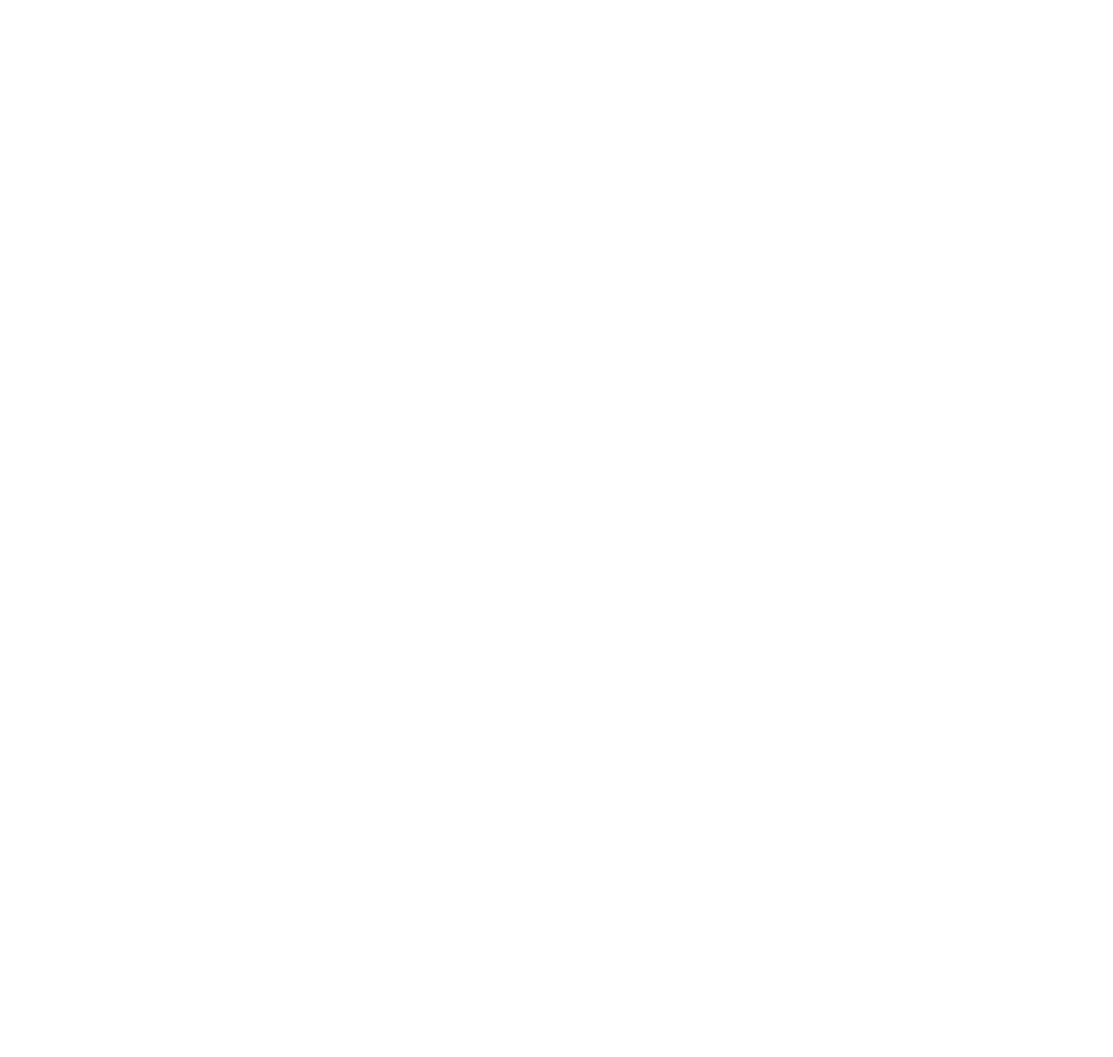
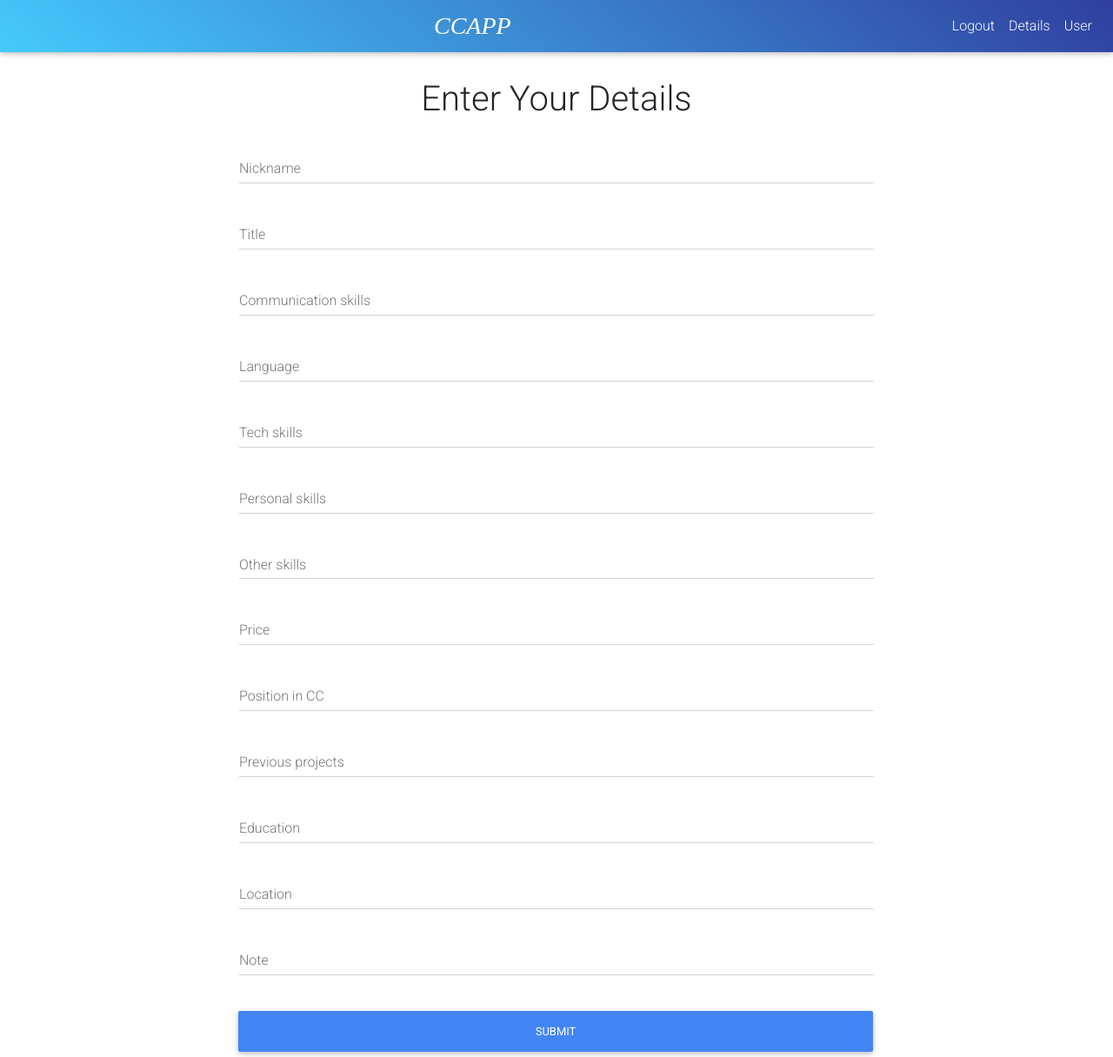
Before and after one commit to maximiliangarmatsch/rentdevelopers, a React (Create React App) app: page /developer/member/1/details in a window 1280 px wide. Shown: the whole page at 87% size. Before the commit the page ends 800 px from the top, so only its background shows below. Built offline with nearby package versions, Linux system fonts and the light colour scheme.

Commit message:
Added MemberDetails, changed Memeber and Header components

```diff
--- a/src/App.js
+++ b/src/App.js
@@ -5,13 +5,12 @@ import { BrowserRouter as Router, Route } from 'react-router-dom';
 import Login from './components/developer/login/Login';
 import LandingPage from './components/LandingPage';
 import Members from './components/client/Members';
-import Member from './components/developer/Member';
-import { Provider } from './context';
+import Member from './components/developer/member/Member';
+import MemberDetails from './components/developer/member/MemberDetails';
 
 class App extends Component {
   render() {
     return (
-      <Provider>
       <Router>
         <React.Fragment>
 
@@ -20,14 +19,14 @@ class App extends Component {
           {/* For Developers */}
           <Route exact path='/developer/login' component={Login} />
           <Route exact path='/developer/register' component={Register} />
-            <Route exact path='/developer/member' component={Member} />
+          <Route exact path='/developer/member/:userNicename' component={Member} />
+          <Route exact path='/developer/member/:userNicename/details' component={MemberDetails} />
 
           {/* For Client */}
           <Route exact path='/members' component={Members} />
 
         </React.Fragment>
       </Router>
-      </Provider>
     );
   }
 }
--- a/src/components/Header/Header.js
+++ b/src/components/Header/Header.js
@@ -1,8 +1,10 @@
-import React, {Component} from 'react';
+import React, { Component } from 'react';
 import {
 	MDBNavbar, MDBNavbarBrand, MDBNavbarNav, MDBNavItem, MDBNavLink, MDBNavbarToggler, MDBCollapse
 } from "mdbreact";
 import "../../styles/header.css";
+import { withRouter } from 'react-router-dom';
+
 class Header extends Component {
 	state = {
 		isOpen: false
@@ -12,13 +14,49 @@ class Header extends Component {
 		this.setState({ isOpen: !this.state.isOpen });
 	};
 
+	onLogout = (e) => {
+		localStorage.setItem('token', '');
+		localStorage.setItem('username', '');
+		localStorage.setItem('user_id', '');
+		this.props.history.push('/')
+	}
+
+	onUserDetails = (e) => {
+		this.props.history.push(`/developer/member/${localStorage.getItem('username')}/details`);
+		e.preventDefault()
+	}
+
 	/*DEV COMMENTARY AFTER IMPLEMENTING DELETE MenuItem1... texts AND QUOTES IN to ATTRIBUTE*/
 	render() {
+		let clientHeader = null;
+		if (localStorage.getItem('username') === '') {
+			clientHeader = <MDBNavbarNav right >
+				<MDBNavItem>
+					<MDBNavLink to={this.props.route4}>{this.props.text4}</MDBNavLink>
+				</MDBNavItem>
+				<MDBNavItem>
+					<MDBNavLink to={this.props.route5}>{this.props.text5}</MDBNavLink>
+				</MDBNavItem>
+			</MDBNavbarNav>
+		} else {
+			clientHeader = <MDBNavbarNav right >
+				<MDBNavItem>
+					<MDBNavLink to="#" onClick={this.onLogout}>{this.props.text2}</MDBNavLink>
+				</MDBNavItem>
+				<MDBNavItem>
+					<MDBNavLink to="#" onClick={this.onUserDetails}>{this.props.text3}</MDBNavLink>
+				</MDBNavItem>
+				<MDBNavItem >
+					<MDBNavLink to={this.props.route1}>{this.props.text1}</MDBNavLink>
+				</MDBNavItem>
+			</MDBNavbarNav>
+		}
+
 		return (
 			<MDBNavbar color="blue-gradient" dark expand="md">
 				<div className="nav-display">
 					<MDBNavbarToggler onClick={this.toggleCollapse} />
-						<MDBNavbarNav   style={{flexDirection: "row"}}>{/*active*/}
+					<MDBNavbarNav style={{ flexDirection: "row" }}>{/*active*/}
 						<MDBNavbarBrand><h3 className="nav-heading">CCAPP</h3></MDBNavbarBrand>
 					</MDBNavbarNav>
 				</div>
@@ -36,14 +74,7 @@ class Header extends Component {
 						<MDBNavItem>
 						</MDBNavItem>
 					</MDBNavbarNav> */}
-					<MDBNavbarNav right >
-						<MDBNavItem>
-							<MDBNavLink to={this.props.route4}>{this.props.text4}</MDBNavLink>
-						</MDBNavItem>
-						<MDBNavItem>
-							<MDBNavLink to={this.props.route5}>{this.props.text5}</MDBNavLink>
-						</MDBNavItem>
-					</MDBNavbarNav>
+					{clientHeader}
 				</MDBCollapse>
 
 			</MDBNavbar>
@@ -64,4 +95,4 @@ Header.defaultProps = {
 	text5: null
 };
 
-export default Header;
+export default withRouter(Header);
--- a/src/components/LandingPage.js
+++ b/src/components/LandingPage.js
@@ -1,5 +1,4 @@
 import React, { Component } from 'react';
-import { Link } from 'react-router-dom';
 import Footer from "./footer/Footer";
 import Header from "./Header/Header";
 
@@ -8,12 +7,16 @@ class LandingPage extends Component {
 		return (
 			<div>
 				<Header
+					text1='User'
+					route1={`/developer/member/${localStorage.getItem('username')}`}
 					text4="Login"
+					text2='Logout'
 					route4="/developer/login"
 					text5="Register"
+					text3='Details'
 					route5="/developer/register"
 				/>
-				<Footer/>
+				<Footer />
 			</div>
 		)
 	}
--- a/src/components/developer/login/Login.js
+++ b/src/components/developer/login/Login.js
@@ -1,9 +1,9 @@
 import React, { Component } from 'react';
 import axios from 'axios';
-import { Redirect } from 'react-router-dom';
+import { Redirect, withRouter } from 'react-router-dom';
 import { MDBAlert, MDBContainer, MDBRow, MDBCol, MDBInput, MDBBtn } from 'mdbreact';
 import './login.css'
-import { Consumer } from '../../../context';
+
 
 class Login extends Component {
   state = {
@@ -11,7 +11,7 @@ class Login extends Component {
     errMessage: ''
   }
 
-  onSubmit(dispatch, e) {
+  onSubmit(e) {
     let username = document.getElementById('username').value;
     let password = document.getElementById('password').value;
 
@@ -21,11 +21,17 @@ class Login extends Component {
       return;
     }
 
+    // localStorage.setItem('token', 'test')
+    // localStorage.setItem('username', 'user351');
+
     axios.post(`https://rentdeveloper.000webhostapp.com/wp-json/jwt-auth/v1/token?username=${username}&password=${password}`)
       .then(response => {
-        console.log('### Login ', response.data.token);
-        localStorage.setItem('token', response.data.token)
-        dispatch({ type: 'SET_TOKEN', payload: localStorage.getItem('token') })
+        console.log('### Login ', response.data);
+        // localStorage.setItem('token', response.data.token)
+        localStorage.setItem('username', response.data.user_nicename);
+        localStorage.setItem('user_id', response.data.user_id);
+        this.props.history.push(`/developer/member/${response.data.user_nicename}`);
+
       }).catch(error => {
         console.log('### Login ', error.response);
         this.setState({ error: true, errMessage: error.response.data.message })
@@ -49,15 +55,13 @@ class Login extends Component {
         <div dangerouslySetInnerHTML={{ __html: this.state.errMessage }}></div>
       </MDBAlert>
     }
-    return (
-      <Consumer>
-        {value => {
-          const { dispatch, token } = value;
-          console.log(token)
+
     if (localStorage.getItem('token') !== '') {
-            return <Redirect to='/developer/member' />
+      return <Redirect to={`/developer/member/${localStorage.getItem('username')}`} />
+      // return this.props.history.push(`/developer/member/${this.props.match.params.user_nicename}`)
     }
     return (
+
       <div className="loginContainer col-centered align-middle">
         <MDBContainer className='col-md-6 col-centered align-middle'>
           <MDBRow>
@@ -86,7 +90,7 @@ class Login extends Component {
                 </div>
                 {err}
                 <div className="text-center">
-                        <MDBBtn color='primary' onClick={this.onSubmit.bind(this, dispatch)}>Login</MDBBtn>
+                  <MDBBtn color='primary' onClick={this.onSubmit.bind(this)}>Login</MDBBtn>
                 </div>
               </form>
             </MDBCol>
@@ -95,11 +99,9 @@ class Login extends Component {
         </MDBContainer>
       </div>
     )
-        }}
-      </Consumer>
-    )
+
   }
 
 }
 
-export default Login;
+export default withRouter(Login);
--- /dev/null
+++ b/src/components/developer/member/Member.js
@@ -0,0 +1,137 @@
+import React, { Component } from 'react'
+import { withRouter, Redirect } from 'react-router-dom';
+import { MDBContainer, MDBRow, MDBCol, MDBCard, MDBCardTitle, MDBCardBody } from 'mdbreact';
+import Header from '../../Header/Header';
+import axios from 'axios';
+import './member.css';
+
+class Member extends Component {
+  state = {
+    communication_skills: "",
+    education: "",
+    language: "",
+    location: "",
+    nickname: "",
+    note: "",
+    other_skills: "",
+    personal_skills: "",
+    position_in_cc: "",
+    previous_projects: "",
+    price: "",
+    tech_skills: "",
+    title: "",
+    avatar_url: "",
+    isLoaded: false
+  }
+
+  componentDidMount() {
+
+    axios.get(`https://rentdeveloper.000webhostapp.com/wp-json/wp/v2/users/${localStorage.getItem('user_id')}`)
+      .then(res => {
+        this.setState({
+          communication_skills: res.data.acf.communication_skills,
+          education: res.data.acf.education,
+          language: res.data.acf.language,
+          location: res.data.acf.location,
+          nickname: res.data.acf.nickname,
+          note: res.data.acf.note,
+          other_skills: res.data.acf.other_skills,
+          personal_skills: res.data.acf.personal_skills,
+          position_in_cc: res.data.acf.position_in_cc,
+          previous_projects: res.data.acf.previous_projects,
+          price: res.data.acf.price,
+          tech_skills: res.data.acf.tech_skills,
+          title: res.data.acf.title,
+          avatar_url: res.data.avatar_urls['96'],
+          isLoaded: true
+        })
+      })
+      .catch(err => console.log(err))
+  }
+
+  render() {
+    console.log(this.state)
+    if (localStorage.getItem('username') === '') {
+      return <Redirect to='/' />
+    }
+
+    if (!this.state.isLoaded) {
+      return (
+        <div className="spinner-border text-danger d-flex align-items-center middle" role="status">
+          <span className="sr-only">Loading...</span>
+        </div>
+      )
+    }
+    return (
+      <React.Fragment>
+        <Header
+          text1='User'
+          route1={`/developer/member/${localStorage.getItem('username')}`}
+          text2="Logout"
+          route4="/developer/login"
+          text3="Details"
+          route5="/developer/register" />
+        <MDBContainer>
+          <MDBRow>
+            <MDBCol></MDBCol>
+            <MDBCol sm='12' md='9'>
+              <MDBCard className='face font mt-5'>
+                <img src={this.state.avatar_url} className="img-fluid rounded-circle hoverable mx-auto d-block mt-3" alt="aligment" />
+                <MDBCardBody>
+                  <MDBCardTitle className='mdb-color white-text'>{this.state.position_in_cc}</MDBCardTitle>
+
+                  <dl className="row">
+                    <dt className="col-sm-3 mt-2">Nickname:</dt>
+                    <dd className="col-sm-9 mt-2">{this.state.nickname}</dd>
+
+                    <dt className="col-sm-3 mt-2">Title:</dt>
+                    <dd className="col-sm-9 mt-2">{this.state.title}</dd>
+
+                    <dt className="col-sm-3 mt-2">Comunication skills:</dt>
+                    <dd className="col-sm-9 mt-2">{this.state.communication_skills}</dd>
+
+                    <dt className="col-sm-3 mt-2">Language:</dt>
+                    <dd className="col-sm-9 mt-2">{this.state.language}</dd>
+
+                    <dt className="col-sm-3 mt-2">Tech Skills:</dt>
+                    <dd className="col-sm-9 mt-2">{this.state.tech_skills}</dd>
+
+                    <dt className="col-sm-3 mt-2">Other Skills:</dt>
+                    <dd className="col-sm-9 mt-2">{this.state.other_skills}</dd>
+
+                    <dt className="col-sm-3 mt-2">Personal Skills:</dt>
+                    <dd className="col-sm-9 mt-2">{this.state.personal_skills}</dd>
+
+                    <dt className="col-sm-3 mt-2">Price:</dt>
+                    <dd className="col-sm-9 mt-2">{this.state.price}</dd>
+
+                    <dt className="col-sm-3 mt-2">Position In CC:</dt>
+                    <dd className="col-sm-9 mt-2">{this.state.position_in_cc}</dd>
+
+                    <dt className="col-sm-3 mt-2">Previous Projects:</dt>
+                    <dd className="col-sm-9 mt-2">{this.state.previous_projects}</dd>
+
+                    <dt className="col-sm-3 mt-2">Education:</dt>
+                    <dd className="col-sm-9 mt-2">{this.state.education}</dd>
+
+                    <dt className="col-sm-3 mt-2">Location:</dt>
+                    <dd className="col-sm-9 mt-2">{this.state.location}</dd>
+
+                    <dt className="col-sm-3 mt-2">Note:</dt>
+                    <dd className="col-sm-9 mt-2">{this.state.note}</dd>
+                  </dl>
+
+                </MDBCardBody>
+              </MDBCard>
+            </MDBCol>
+            <MDBCol></MDBCol>
+          </MDBRow>
+        </MDBContainer>
+      </React.Fragment>
+    )
+
+
+  }
+}
+
+export default withRouter(Member)
--- /dev/null
+++ b/src/components/developer/member/MemberDetails.js
@@ -0,0 +1,71 @@
+import React, { Component } from 'react'
+import Header from '../../Header/Header';
+import { MDBBtn, MDBContainer, MDBRow, MDBCol, MDBInput } from 'mdbreact';
+import axios from 'axios';
+
+class MemberDetails extends Component {
+
+  onSubmit = (e) => {
+
+    const data = {
+      title: 'title'
+    }
+
+    const headers = {
+      'Content-Type': 'application/json',
+      'Authorization': `Bearer ${localStorage.getItem('token')}`
+    }
+
+    const user_id = localStorage.getItem('user_id')
+    axios.options(`https://rentdeveloper.000webhostapp.com/wp-json/acf/v3/users/${user_id}`, data, { headers: headers })
+      .then(res => console.log(res.data))
+      .catch(err => console.log(err))
+
+
+    e.preventDefault();
+  }
+
+  render() {
+    return (
+      <React.Fragment>
+        <Header
+          text1='User'
+          route1={`/developer/member/${localStorage.getItem('username')}`}
+          text2="Logout"
+          route4="/developer/login"
+          text3="Details"
+          route5="/developer/register" />
+        <MDBContainer>
+          <h1 className="h1-responsive" style={{ textAlign: 'center', marginTop: '30px' }}>Enter Your Details</h1>
+          <MDBRow>
+            <MDBCol></MDBCol>
+            <MDBCol sm='12' md='8'>
+
+              <MDBInput label='Nickname' size='md' id='nickname' style={{ marginBottom }} />
+              <MDBInput label='Title' size='md' id='title' style={{ marginBottom }} />
+              <MDBInput label='Communication skills' size='md' id='communication_skills' style={{ marginBottom }} />
+              <MDBInput label='Language' size='md' id='language' style={{ marginBottom }} />
+              <MDBInput label='Tech skills' size='md' id='tech_skills' style={{ marginBottom }} />
+              <MDBInput label='Personal skills' size='md' id='personal_skills' style={{ marginBottom }} />
+              <MDBInput label='Other skills' size='md' id='other_skills' style={{ marginBottom }} />
+              <MDBInput label='Price' size='md' id='price' style={{ marginBottom }} />
+              <MDBInput label='Position in CC' size='md' id='position_in_cc' style={{ marginBottom }} />
+              <MDBInput label='Previous projects' size='md' id='previous_projects' style={{ marginBottom }} />
+              <MDBInput label='Education' size='md' id='education' style={{ marginBottom }} />
+              <MDBInput label='Location' size='md' id='location' style={{ marginBottom }} />
+              <MDBInput label='Note' size='md' id='note' style={{ marginBottom }} />
+
+              <MDBBtn color="primary" style={{ width: '100%', marginLeft: '-1px' }} onClick={this.onSubmit} >Submit</MDBBtn>
+            </MDBCol>
+            <MDBCol></MDBCol>
+          </MDBRow>
+        </MDBContainer>
+
+      </React.Fragment>
+    )
+  }
+}
+
+const marginBottom = '35px';
+
+export default MemberDetails;
--- /dev/null
+++ b/src/components/developer/member/member.css
@@ -0,0 +1,5 @@
+.middle{
+  position: absolute;
+  left: 50%;
+  top: 50%;
+}
--- a/src/context.js
+++ b/src/context.js
@@ -15,6 +15,11 @@ const reducer = (state, action) => {
         ...state,
         token: ''
       }
+    case 'SET_USERNAME':
+      return {
+        ...state,
+        username: state.username + action.payload
+      }
     default:
       return state;
   }
@@ -24,6 +29,7 @@ const reducer = (state, action) => {
 export class Provider extends Component {
   state = {
     token: '',
+    username: '',
     dispatch: action => {
       this.setState(state => reducer(state, action));
     }
```
Also changed, not shown: src/components/developer/Member.js (deleted, +0 -32 lines), src/components/developer/register/Register.js (+10 -5 lines), package.json (line endings or trailing spaces). Lines whose indentation alone changed are shown as unchanged.
